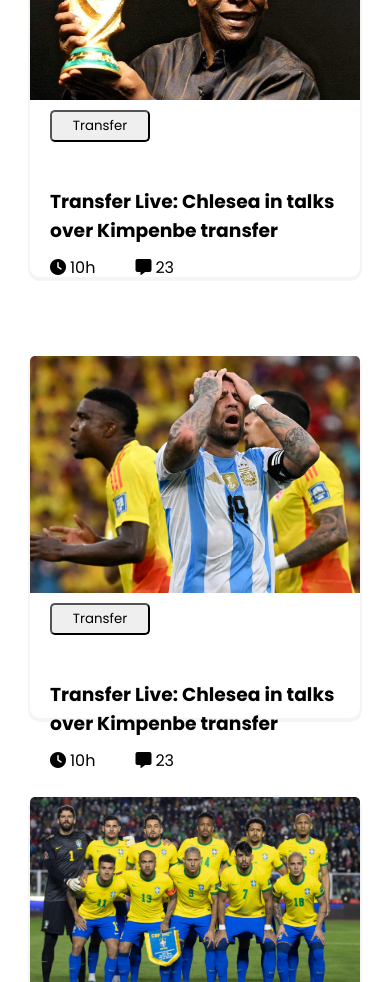
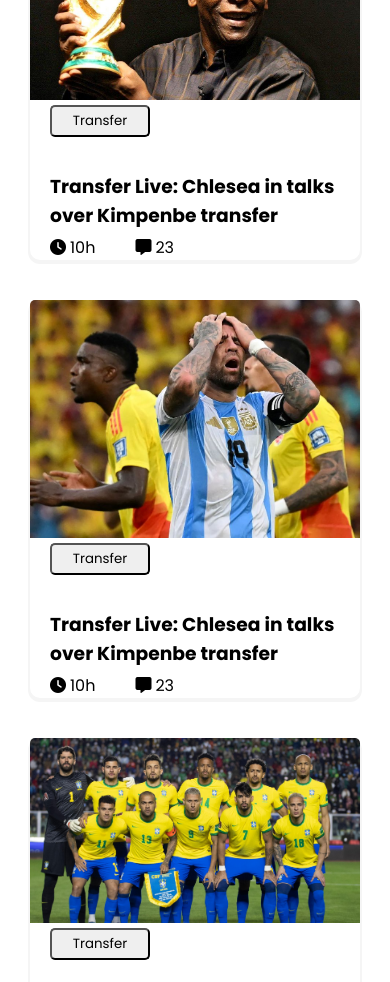
Before and after one commit to sakib-git-hub/B12_c3_fifa_world_cup, a plain HTML site: page index.html in a window 390 px wide. Shown: the part 1219-2201 px from the top of the page. Drawn offline with Linux system fonts and the light colour scheme.

Commit message:
somefeatures add

```diff
--- a/css/style.css
+++ b/css/style.css
@@ -25,8 +25,12 @@ color: white;
 font-size: 20px;
 cursor: pointer;
 }
+.btn:active{
+    background-color: #fb8e00;
+}
 
 /* custom-style */
+
 .hero-section{
     background-color: black;
     display: flex;
@@ -38,6 +42,7 @@ cursor: pointer;
     margin-top: 50px;
     gap: 82px;
     padding-left: 125px;
+
 }
 .banner-left{
     display: flex;
@@ -45,6 +50,7 @@ cursor: pointer;
     gap: 20px;
     max-width: 570px;
     flex: 1;
+
 }
 .banner-left h1{
     font-size: 4rem;
@@ -60,6 +66,8 @@ cursor: pointer;
     width: 100%;
     display: block;
 }
+
+
 
 
 /* card-style */
@@ -107,13 +115,16 @@ cursor: pointer;
 .card{
     display: flex;
     flex-direction: column;
-    gap: 10px;
+    gap: 5px;
     max-height: 362px;
     max-width: 312px;
     border-radius: 10px;
     box-shadow: 0px 2px 0px 2px whitesmoke;
 }
-
+.card img{
+    max-width: 100%;
+    max-height: 50%;
+}
 .card h3{
    padding-left: 20px;
 }
@@ -124,6 +135,10 @@ cursor: pointer;
     margin-left: 20px;
     padding: 4px 16px;
     cursor: pointer;
+}
+.card button:active{
+    background-color: #fb8e00;
+    color: white;
 }
 .icon{
     display: flex;
@@ -239,6 +254,7 @@ max-width: 100%;
 .card-parent{
     display: flex;
     flex-direction: column;
+    gap: 16px;
     max-width: 100%;
     max-height: 100%;
     justify-content: center;
@@ -249,6 +265,7 @@ max-width: 100%;
 .card{
     margin-bottom: 24px;
     max-width: 100%;
+    max-height: 100%;
 }
 .card img{
      width: 100%;
--- a/index.html
+++ b/index.html
@@ -51,7 +51,7 @@ random text. It has roots in a piece of classical Latin literature from 45 BC, m
 
 
 <div class="card">
-<img src="./assets/img/matches/matches_2.webp" alt="">
+<img src="./assets/img/matches/matches_2.jpg" alt="">
 <button>Transfer</button> <br>
 <h3>Transfer Live: Chlesea in talks over Kimpenbe transfer</h3>
 
```
Also changed, not shown: assets/img/matches/matches_2.jpg (added), assets/img/matches/matches_2.webp (deleted).
